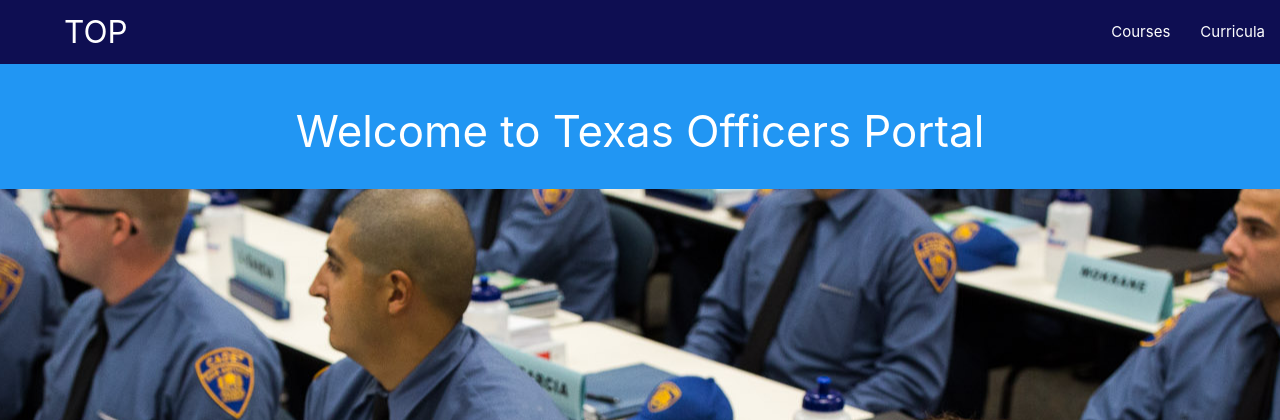
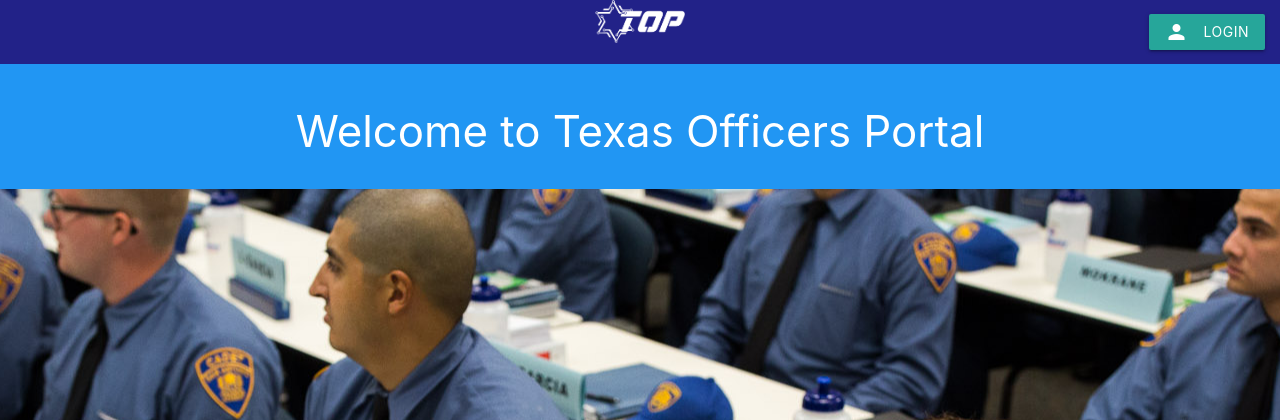
Before and after one commit to TexasOPDevs/trainingapp, a Spring Boot app: page / in a window 1280 px wide. Shown: the top 420 px of the page. Run offline with Spring Boot 4, Linux system fonts and the light colour scheme; some of the project's set-up classes (security, data sources, template engines, error pages and the like) are left out, and stand-ins take their place; some libraries are stand-ins or nearby versions.

Commit message:
improved nav bar

```diff
--- a/src/main/resources/static/padding.css
+++ b/src/main/resources/static/padding.css
@@ -91,7 +91,7 @@
 }
 
 .primary{
-  background-color: #0e0e52 !important;
+  background-color: #222288 !important;
 }
 
 .secondary{
--- a/src/main/resources/templates/instructor/courses.html
+++ b/src/main/resources/templates/instructor/courses.html
@@ -20,7 +20,7 @@
                 <tr>
                     <th>Name</th>
                     <th>ID</th>
-                    <th>Dates</th>
+                    <th></th>
                     <th></th>
                 </tr>
 
--- a/src/main/resources/templates/instructor/curriculum.html
+++ b/src/main/resources/templates/instructor/curriculum.html
@@ -26,8 +26,8 @@
             <div class="row">
                 <p class="col s12" th:text="'Curriculum ID (' + ${curriculum.id} + ')'"></p>
                 <p class="col s12" th:text="'Number of Courses (' + ${curriculum.courses.size()} + ')'"></p>
-                <p class="col s12" th:text="'Creation Date (' + ${curriculum.creationDate} + ')'"></p>
-                <p class="col s12" th:text="'Revision Date (' + ${curriculum.updateDate} + ')'"></p>
+                <p class="col s12" th:text="'Creation Date (' + ${#dates.format(curriculum.creationDate, 'MM-dd-yy')} + ')'"></p>
+                <p class="col s12" th:text="'Revision Date (' + ${#dates.format(curriculum.updateDate, 'MM-dd-yy')} + ')'"></p>
                 <h6>Description</h6>
                 <p class="col s12" th:text="${curriculum.description}"></p>
                 <h6>Learning Objectives</h6>
--- a/src/main/resources/templates/instructor/grade.html
+++ b/src/main/resources/templates/instructor/grade.html
@@ -25,7 +25,7 @@
     <tr th:each="student : ${gradable_students}">
         <td th:text="${student.getUser().first_name} + ' ' + ${student.getUser().last_name}"></td>
         <td th:text="${student.getGradable().getName()}"></td>
-        <td th:text="${student.posted_at}"></td>
+        <td th:text="${#dates.format(student.posted_at, 'MM-dd-yy')}"></td>
         <td th:text="${student.getGrade()} + '%'"></td>
 
     </tr>
--- a/src/main/resources/templates/partials/master.html
+++ b/src/main/resources/templates/partials/master.html
@@ -4,26 +4,34 @@
 <th:block th:fragment="nav">
 
 
-    <nav class="primary">
-        <div class="nav-wrapper">
-            <a href="/" class="pl-1 brand-logo">TOP</a>
-            <a href="#" data-target="slide-out" class="sidenav-trigger valign-wrapper">
-                <img src="/toplogowhite.png" width="40px" alt="landing_page_img"/>
-            </a>
-            <ul class="right hide-on-med-and-down">
-                <li><a href="/instructor/courses">Courses</a></li>
-                <li><a href="/instructor/curricula">Curricula</a></li>
-            </ul>
-        </div>
-    </nav>
 
     <div sec:authorize="isAuthenticated()">
 
 
         <th:block th:switch="${#authentication.principal.role}">
 
+            <th:bock th:case="'student'">
 
-            <ul th:case="'student'" id="slide-out" class="sidenav scheme-white">
+                <nav class="primary">
+                    <div class="nav-wrapper">
+                        <a href="/" class="brand-logo center">
+                            <img src="/longlogo_white_short.png" class="center" width="90px" alt="landing_page_img"/>
+                        </a>
+                        <a href="#" data-target="slide-out" class="sidenav-trigger right"><i class="material-icons">menu</i></a>
+                        <ul class="right hide-on-med-and-down">
+                            <li><a href="/courses" >Courses</a></li>
+                            <li><a href="/student" >Dashboard</a></li>
+                            <li><a href="/user/update">Profile</a></li>
+                            <li><form th:action="@{/logout}" th:method="post" type="submit">
+                                <button class="btn-flat waves-effect waves-light pl-1" type="submit" name="action">Logout
+                                    <i class="material-icons left">directions_run</i>
+                                </button>
+                            </form></li>
+                        </ul>
+                    </div>
+                </nav>
+
+                <ul id="slide-out" class="sidenav scheme-white">
                     <li>
                         <div class="user-view scheme-grey">
                             <a href="#user"><img class="circle"
@@ -35,8 +43,8 @@
                         </div>
                     </li>
                     <li><a href="/courses"><i class="material-icons">dns</i>Courses</a></li>
-                <li><a href="/student"><i class="material-icons">dvr</i>Your Portal</a></li>
-                <li><a href="/user/update"><i class="material-icons">assignment_ind</i>Update Profile</a></li>
+                    <li><a href="/student"><i class="material-icons">dvr</i>Dashboard</a></li>
+                    <li><a href="/user/update"><i class="material-icons">assignment_ind</i>Profile</a></li>
 
                     <li>
                         <div class="divider"></div>
@@ -51,8 +59,31 @@
 
                 </ul>
 
+            </th:bock>
 
-            <ul th:case="'instructor'" id="slide-out" class="sidenav scheme-white">
+            <th:block th:case="'instructor'">
+
+
+                <nav class="primary">
+                    <div class="nav-wrapper">
+                        <a href="/" class="brand-logo center">
+                            <img src="/longlogo_white_short.png" class="center" width="90px" alt="landing_page_img"/>
+                        </a>
+                        <a href="#" data-target="slide-out" class="sidenav-trigger right"><i class="material-icons">menu</i></a>
+                        <ul class="right hide-on-med-and-down">
+                            <li><a href="/instructor/curricula" >Curricula</a></li>
+                            <li><a href="/instructor/courses" >Courses</a></li>
+                            <li><a href="/user/update">Profile</a></li>
+                            <li><form th:action="@{/logout}" th:method="post" type="submit">
+                                <button class="btn-flat waves-effect waves-light pl-1" type="submit" name="action">Logout
+                                    <i class="material-icons left">directions_run</i>
+                                </button>
+                            </form></li>
+                        </ul>
+                    </div>
+                </nav>
+
+                <ul id="slide-out" class="sidenav scheme-white">
                     <li>
                         <div class="user-view scheme-grey">
                             <a href="#user"><img class="circle"
@@ -63,34 +94,9 @@
                                                    class="white-text email"></span></a>
                         </div>
                     </li>
-                <li><a href="/instructor/courses"><i class="material-icons">dns</i>Courses</a></li>
                     <li><a href="/instructor/curricula"><i class="material-icons">dns</i>Curricula</a></li>
-                <li>
-                    <div class="divider"></div>
-                </li>
-                <li>
-                    <form th:action="@{/logout}" th:method="post" type="submit">
-                        <button class="btn-flat waves-effect waves-light pl-1" type="submit" name="action">Logout
-                            <i class="material-icons left">directions_run</i>
-                        </button>
-                    </form>
-                </li>
-            </ul>
-
-
-            <ul th:case="'coordinator'" id="slide-out" class="sidenav scheme-white">
-                <li>
-                    <div class="user-view scheme-grey">
-                        <a href="#user"><img class="circle"
-                                             src="https://images.squarespace-cdn.com/content/554037b3e4b0da169013a32f/1454814698312-GFEEISP9MVFVJ2V4CR08/?content-type=image%2Fpng"/></a>
-                        <a href="#name"><span th:text="${#authentication.principal.username}"
-                                              class="white-text name"></span></a>
-                        <a href="#email"><span th:text="${#authentication.principal.email}"
-                                               class="white-text email"></span></a>
-                    </div>
-                </li>
-                <li><a href="/courses"><i class="material-icons">dns</i>Courses</a></li>
-                <li><a href="/student"><i class="material-icons">dvr</i>Your Portal</a></li>
+                    <li><a href="/instructor/courses"><i class="material-icons">dvr</i>Courses</a></li>
+                    <li><a href="/user/update"><i class="material-icons">assignment_ind</i>Profile</a></li>
                     <li>
                         <div class="divider"></div>
                     </li>
@@ -106,10 +112,82 @@
 
             </th:block>
 
+
+            <th:block th:case="'coordinator'">
+
+
+                <nav class="primary">
+                    <div class="nav-wrapper">
+                        <a href="/" class="brand-logo center">
+                            <img src="/longlogo_white_short.png" class="center" width="90px" alt="landing_page_img"/>
+                        </a>
+                        <a href="#" data-target="slide-out" class="sidenav-trigger right"><i class="material-icons">menu</i></a>
+                        <ul class="right hide-on-med-and-down">
+                            <li><a href="/courses" >Courses</a></li>
+                            <li><a href="/coordinator" >Dashboard</a></li>
+                            <li><a href="/user/update">Profile</a></li>
+                            <li><form th:action="@{/logout}" th:method="post" type="submit">
+                                <button class="btn-flat waves-effect waves-light pl-1" type="submit" name="action">Logout
+                                    <i class="material-icons left">directions_run</i>
+                                </button>
+                            </form></li>
+                        </ul>
+                    </div>
+                </nav>
+
+                <ul id="slide-out" class="sidenav scheme-white">
+                    <li>
+                        <div class="user-view scheme-grey">
+                            <a href="#user"><img class="circle"
+                                                 src="https://images.squarespace-cdn.com/content/554037b3e4b0da169013a32f/1454814698312-GFEEISP9MVFVJ2V4CR08/?content-type=image%2Fpng"/></a>
+                            <a href="#name"><span th:text="${#authentication.principal.username}"
+                                                  class="white-text name"></span></a>
+                            <a href="#email"><span th:text="${#authentication.principal.email}"
+                                                   class="white-text email"></span></a>
+                        </div>
+                    </li>
+                    <li><a href="/courses"><i class="material-icons">dns</i>Courses</a></li>
+                    <li><a href="/coordinator"><i class="material-icons">dvr</i>DashBoard</a></li>
+                    <li><a href="/user/update"><i class="material-icons">assignment_ind</i>Profile</a></li>
+                    <li>
+                        <div class="divider"></div>
+                    </li>
+                    <li>
+                        <form th:action="@{/logout}" th:method="post" type="submit">
+                            <button class="btn-flat waves-effect waves-light pl-1" type="submit" name="action">Logout
+                                <i class="material-icons left">directions_run</i>
+                            </button>
+                        </form>
+                    </li>
+
+                </ul>
+
+            </th:block>
+
+
+        </th:block>
+
+
+
+
+
     </div>
 
 
     <div sec:authorize="isAnonymous()">
+
+
+        <nav class="primary">
+            <div class="nav-wrapper">
+                <a href="/" class="brand-logo center">
+                    <img src="/longlogo_white_short.png" class="center" width="90px" alt="landing_page_img"/>
+                </a>
+                <a href="#" data-target="slide-out" class="sidenav-trigger right"><i class="material-icons">menu</i></a>
+                <ul class="right hide-on-med-and-down">
+                    <li><a href="/login" class="waves-effect waves-light btn">Login<i class="material-icons left">person</i></a></li>
+                </ul>
+            </div>
+        </nav>
 
 
         <ul id="slide-out" class="sidenav scheme-white">
@@ -118,11 +196,6 @@
                     <a href="#user"><img class="circle"
                                          src="https://images.squarespace-cdn.com/content/554037b3e4b0da169013a32f/1454814698312-GFEEISP9MVFVJ2V4CR08/?content-type=image%2Fpng"/></a>
                 </div>
-            </li>
-            <li><a href="/courses"><i class="material-icons disabled">dns</i>Courses</a></li>
-            <li><a href="/student"><i class="material-icons disabled">dvr</i>Your Portal</a></li>
-            <li>
-                <div class="divider"></div>
             </li>
             <li><a class="waves-effect" href="/login"><i class="material-icons">person</i>Login</a></li>
         </ul>
```
Also changed, not shown: src/main/resources/templates/instructor/course.html (+9 -3 lines), src/main/resources/templates/instructor/viewCurriculum.html (deleted, +0 -10 lines), src/main/resources/static/longlogo_white.png (added), src/main/resources/static/longlogo_white_short.png (added), src/main/resources/static/longlogoblue.png (added). Lines whose indentation alone changed are shown as unchanged.
